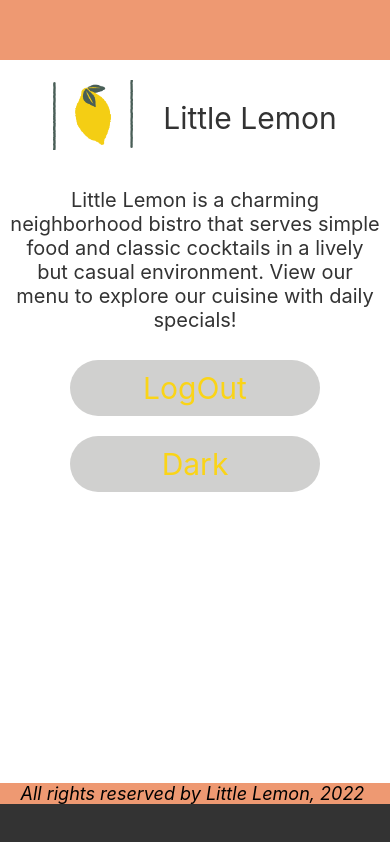
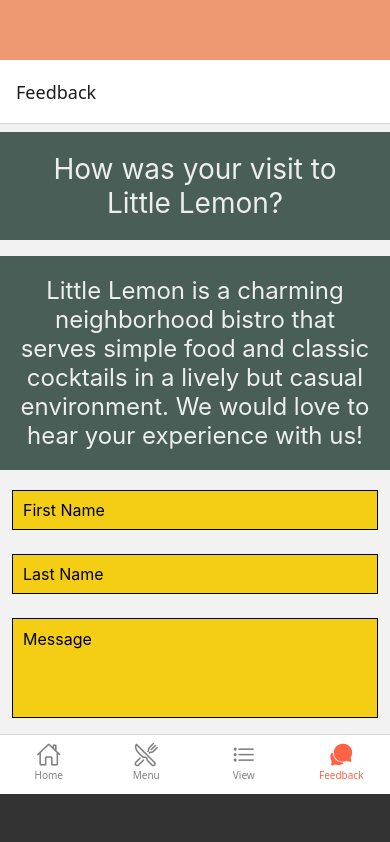
Before and after one commit to farhanwaseer/App-Development, a React Native app in the folder MyFarApp/: screen /FeedbackForm in a window 390 px wide. Built offline with nearby package versions, Linux system fonts and the light colour scheme.

Commit message:
Stack Navigation && Tab Navigation

```diff
--- a/MyFarApp/App.js
+++ b/MyFarApp/App.js
@@ -1,20 +1,28 @@
 import { View, Text, Button, StyleSheet, FlatList, Image } from "react-native";
+import { NavigationContainer } from "@react-navigation/native";
+import { createNativeStackNavigator } from "@react-navigation/native-stack";
+import { createBottomTabNavigator } from "@react-navigation/bottom-tabs";
+import { Ionicons } from "@expo/vector-icons";
 
 /////
+import ViewMenu from "./src/components/ViewMenu";
 import LittleLemonHeader from "./src/components/Header";
-import WelcomeScreen from "./src/components/WelcomeScreen";
 import MenuItems from "./src/components/MenuItems";
 import LittleLemonFooter from "./src/components/Footer";
 import MenuItems2 from "./src/components/MenuItems2";
+import WelcomeScreen from "./src/components/WelcomeScreen";
 import MenuItems3 from "./src/components/MenuItems3";
 import FeedbackForm from "./src/components/FeedbackForm";
 import Login from "./src/screens/Login";
 import { LoginScreen } from "./src/components/LoginScreen";
-import ViewMenu from "./src/components/ViewMenu";
+import AppNavigator from "./src/navigation/AppNavigator";
 
 export default function App() {
+  // const Stack = createNativeStackNavigator();
+  const Tab = createBottomTabNavigator();
   return (
     <>
+      <NavigationContainer>
         <View style={styles.container}>
           <LittleLemonHeader />
           {/* <WelcomeScreen /> */}
@@ -22,13 +30,87 @@ export default function App() {
           {/* <MenuItems2 /> */}
           {/* <MenuItems3 /> */}
           {/* <FeedbackForm /> */}
-        <LoginScreen />
+          {/* <LoginScreen /> */}
           {/* <ViewMenu /> */}
+
+
+          {/* Stack Navigation */}
+
+          {/* <Stack.Navigator>
+            <Stack.Screen name="login" component={LoginScreen} />
+            <Stack.Screen name="MenuItems3" component={MenuItems3} />
+            <Stack.Screen name="ViewMenu" component={ViewMenu} />
+            <Stack.Screen name="FeedbackForm" component={FeedbackForm} />
+            </Stack.Navigator> */}
+
+          {/* Tab Navigation */}
+
+          {/* <Tab.Navigator
+            screenOptions={({ route }) => ({
+              tabBarIcon: ({ focused, color, size }) => {
+                let iconName;
+
+                if (route.name === "Welcome Screen") {
+                  iconName = focused ? "home" : "home-outline";
+                } else if (route.name === "MenuItems3") {
+                  iconName = focused ? "restaurant" : "restaurant-outline";
+                } else if (route.name === "ViewMenu") {
+                  iconName = focused ? "list" : "list-outline";
+                } else if (route.name === "FeedbackForm") {
+                  iconName = focused ? "chatbubbles" : "chatbubbles-outline";
+                }
+
+                return <Ionicons name={iconName} size={size} color={color} />;
+              },
+
+              tabBarActiveTintColor: "tomato",
+              tabBarInactiveTintColor: "gray",
+              tabBarStyle: {
+                backgroundColor: "#fff",
+                paddingBottom: 5,
+                height: 60,
+                marginBottom: 50,
+              },
+            })}
+          >
+            <Tab.Screen
+              name="Welcome Screen"
+              component={WelcomeScreen}
+              options={{ title: "Home" }}
+            />
+
+            <Tab.Screen
+              name="MenuItems3"
+              component={MenuItems3}
+              options={{ title: "Menu" }}
+            />
+
+            <Tab.Screen
+              name="ViewMenu"
+              component={ViewMenu}
+              options={{ title: "View" }}
+            />
+
+            <Tab.Screen
+              name="FeedbackForm"
+              component={FeedbackForm}
+              options={{ title: "Feedback" }}
+            />
+          </Tab.Navigator> */}
+        <AppNavigator />
+
         </View>
-      <View style={styles.footer}>
+        {/* <View style={styles.footer}>
           <LittleLemonFooter />
-      </View>
+          </View> */}
+      </NavigationContainer>
     </>
+
+    // <>
+    // {/* <NavigationContainer>
+    //   <AppNavigator />
+    // </NavigationContainer> */}
+    // </>
   );
 }
 
@@ -45,4 +127,10 @@ const styles = StyleSheet.create({
   footer: {
     backgroundColor: "#333333",
   },
+  ViewBtn: {
+    flexDirection: "row",
+    // justifyContent: "space-between",
+    gap: 10, // optional (RN 0.71+)
+    margin: 20,
+  },
 });
--- a/MyFarApp/src/components/FeedbackForm.jsx
+++ b/MyFarApp/src/components/FeedbackForm.jsx
@@ -7,11 +7,10 @@ import {
   StyleSheet,
   KeyboardAvoidingView,
   Platform,
+  Button,
 } from "react-native";
 
-// nb=
-
-const FeedbackForm = () => {
+const FeedbackForm = ({ navigation }) => {
   const [firstName, onChangeFirstName] = useState("");
   const [lastName, onChangeLastName] = useState("");
   const [message, onChangeMessage] = useState("");
@@ -20,32 +19,40 @@ const FeedbackForm = () => {
     <KeyboardAvoidingView
       style={styles.container}
       behavior={Platform.OS === "ios" ? "padding" : "height"}
+      keyboardVerticalOffset={80} // <— Important for Android
     >
-      <ScrollView keyboardDismissMode="on-drag">
+      <ScrollView
+        keyboardDismissMode="on-drag"
+        contentContainerStyle={{ paddingBottom: 40 }} // helps avoid keyboard overlap
+      >
         <Text style={styles.headingSection}>
           How was your visit to Little Lemon?
         </Text>
+
         <Text style={styles.infoSection}>
           Little Lemon is a charming neighborhood bistro that serves simple food
           and classic cocktails in a lively but casual environment. We would
           love to hear your experience with us!
         </Text>
+
         <TextInput
           style={styles.input}
           value={firstName}
-          placeholder={"First Name"}
+          placeholder="First Name"
           onChangeText={onChangeFirstName}
         />
+
         <TextInput
           style={styles.input}
           value={lastName}
-          placeholder={"Last Name"}
+          placeholder="Last Name"
           onChangeText={onChangeLastName}
         />
+
         <TextInput
-          style={styles.input}
+          style={styles.messageInput}
           value={message}
-          placeholder={"Message"}
+          placeholder="Message"
           onChangeText={onChangeMessage}
           multiline={true}
           maxLength={250}
@@ -115,7 +122,7 @@ const styles = StyleSheet.create({
     borderWidth: 1,
     padding: 10,
     fontSize: 16,
-  backgroundColor: '#F4CE14',
+    backgroundColor: "#F4CE14",
   },
   infoSection: {
     fontSize: 24,
--- a/MyFarApp/src/components/LoginScreen.jsx
+++ b/MyFarApp/src/components/LoginScreen.jsx
@@ -11,13 +11,14 @@ import {
   ImageBackground,
   useColorScheme,
 } from "react-native";
+import { Navbar } from "./MenuItems3";
 
 export const LoginScreen = () => {
   const [email, onChangeEmail] = useState("");
   const [password, onChangePassword] = useState("");
   const [login, setLogin] = useState(false);
+  const [light, setLight] = useState("light");
   const colorScheme = useColorScheme();
-  const [light, setLight] = useState("light");
 
 
 
@@ -26,6 +27,7 @@ export const LoginScreen = () => {
       style={styles.container}
       behavior={Platform.OS === "ios" ? "padding" : "height"}
     >
+      <Navbar />
       <ScrollView
         style={[
           styles.container,
--- a/MyFarApp/src/components/ViewMenu.jsx
+++ b/MyFarApp/src/components/ViewMenu.jsx
@@ -1,5 +1,12 @@
 import React, { useState } from "react";
-import { View, Text, StyleSheet, SectionList, Pressable } from "react-native";
+import {
+  View,
+  Text,
+  StyleSheet,
+  SectionList,
+  Pressable,
+  Button,
+} from "react-native";
 
 const menuItemsToDisplay = [
   {
@@ -62,7 +69,7 @@ const Footer = () => (
 
 ////////////
 
-const ViewMenu = () => {
+const ViewMenu = ({ navigation }) => {
   const [showMenu, setShowMenu] = useState(false);
 
   const renderSectionHeader = ({ section: { title } }) => (
@@ -74,19 +81,17 @@ const ViewMenu = () => {
   const renderItem = ({ item }) => <Item name={item.name} price={item.price} />;
 
   return (
+    <>
       <View style={menuStyles.container}>
         {!showMenu && (
           <Text style={menuStyles.infoSection}>
-          Little Lemon is a charming neighborhood bistro that serves simple food
-          and classic cocktails in a lively but casual environment. View our
-          menu to explore our cuisine with daily specials!
+            Little Lemon is a charming neighborhood bistro that serves simple
+            food and classic cocktails in a lively but casual environment. View
+            our menu to explore our cuisine with daily specials!
           </Text>
         )}
 
-      <Pressable
-
-        onPress={() => setShowMenu((prevState) => !prevState)}
-      >
+        <Pressable onPress={() => setShowMenu((prevState) => !prevState)}>
           <Text style={menuStyles.ViewMenuText}>
             {showMenu ? "Home" : "View Menu"}
           </Text>
@@ -102,6 +107,21 @@ const ViewMenu = () => {
           />
         )}
       </View>
+      {/* <View style={menuStyles.ViewBtn}>
+        <Button
+          title="Home"
+          onPress={() => navigation.navigate("MenuItems3")}
+        />
+        <Button
+          title="View Menu"
+          onPress={() => navigation.navigate("ViewMenu")}
+        />
+        <Button
+          title="Feedback Form"
+          onPress={() => navigation.navigate("FeedbackForm")}
+        />
+      </View> */}
+    </>
   );
 };
 
@@ -117,6 +137,12 @@ const menuStyles = StyleSheet.create({
     flexDirection: "row",
     justifyContent: "space-between",
   },
+  ViewBtn: {
+    flexDirection: "row",
+    // justifyContent: "space-between",
+    gap: 10, // optional (RN 0.71+)
+    margin: 20,
+  },
   itemText: {
     color: "#F4CE14",
     fontSize: 20,
@@ -126,10 +152,14 @@ const menuStyles = StyleSheet.create({
     fontSize: 30,
     justifyContent: "center",
     textAlign: "center",
-    padding: 30,
-    margin: 30,
+    padding: 10,
+    margin: 10,
     backgroundColor: "#85848262",
     borderRadius: 30,
+    ////
+    textShadowColor: "#000000",
+    textShadowOffset: { width: 2, height: 2 },
+    textShadowRadius: 6,
   },
   headerStyle: {
     backgroundColor: "#F4CE14",
--- a/MyFarApp/src/components/WelcomeScreen.jsx
+++ b/MyFarApp/src/components/WelcomeScreen.jsx
@@ -21,14 +21,14 @@ const styles = StyleSheet.create({
   title: {
     padding: 40,
     fontSize: 50,
-    color: "#EDEFEE",
+    color: "#131816ff",
     textAlign: "center",
   },
   para: {
     fontSize: 24,
     padding: 20,
     marginVertical: 8,
-    color: "#EDEFEE",
+    color: "#0d0e0dff",
     textAlign: "center",
   },
 });
--- a/MyFarApp/src/navigation/AppNavigator.js
+++ b/MyFarApp/src/navigation/AppNavigator.js
@@ -1,18 +1,73 @@
-import React from 'react';
-import { createNativeStackNavigator } from '@react-navigation/native-stack';
-import Home from '../screens/Home';
-import Login from '../screens/Login';
-import Profile from '../screens/Profile';
+import React from "react";
+import { createBottomTabNavigator } from "@react-navigation/bottom-tabs";
+import { Ionicons } from "@expo/vector-icons";
 
-const Stack = createNativeStackNavigator();
+// Screens
+import WelcomeScreen from "../components/WelcomeScreen";
+import MenuItems3 from "../components/MenuItems3";
+import FeedbackForm from "../components/FeedbackForm";
+import ViewMenu from "../components/ViewMenu";
+
+
+
+/////////
+
+const Tab = createBottomTabNavigator();
 
 const AppNavigator = () => {
   return (
-    <Stack.Navigator initialRouteName="Login">
-      <Stack.Screen name="Login" component={Login} />
-      <Stack.Screen name="Home" component={Home} />
-      <Stack.Screen name="Profile" component={Profile} />
-    </Stack.Navigator>
+    <Tab.Navigator
+      screenOptions={({ route }) => ({
+        tabBarIcon: ({ focused, color, size }) => {
+          let iconName;
+
+          if (route.name === "Welcome Screen") {
+            iconName = focused ? "home" : "home-outline";
+          } else if (route.name === "MenuItems3") {
+            iconName = focused ? "restaurant" : "restaurant-outline";
+          } else if (route.name === "ViewMenu") {
+            iconName = focused ? "list" : "list-outline";
+          } else if (route.name === "FeedbackForm") {
+            iconName = focused ? "chatbubbles" : "chatbubbles-outline";
+          }
+
+          return <Ionicons name={iconName} size={size} color={color} />;
+        },
+
+        tabBarActiveTintColor: "tomato",
+        tabBarInactiveTintColor: "gray",
+        tabBarStyle: {
+          backgroundColor: "#fff",
+          paddingBottom: 5,
+          height: 60,
+          marginBottom: 50,
+        },
+      })}
+    >
+      <Tab.Screen
+        name="Welcome Screen"
+        component={WelcomeScreen}
+        options={{ title: "Home" }}
+      />
+
+      <Tab.Screen
+        name="MenuItems3"
+        component={MenuItems3}
+        options={{ title: "Menu" }}
+      />
+
+      <Tab.Screen
+        name="ViewMenu"
+        component={ViewMenu}
+        options={{ title: "View" }}
+      />
+
+      <Tab.Screen
+        name="FeedbackForm"
+        component={FeedbackForm}
+        options={{ title: "Feedback" }}
+      />
+    </Tab.Navigator>
   );
 };
 
```
Also changed, not shown: MyFarApp/package.json (+5 -4 lines), MyFarApp/src/components/MenuItems3.jsx (+59 -42 lines). Lines whose indentation alone changed are shown as unchanged.
